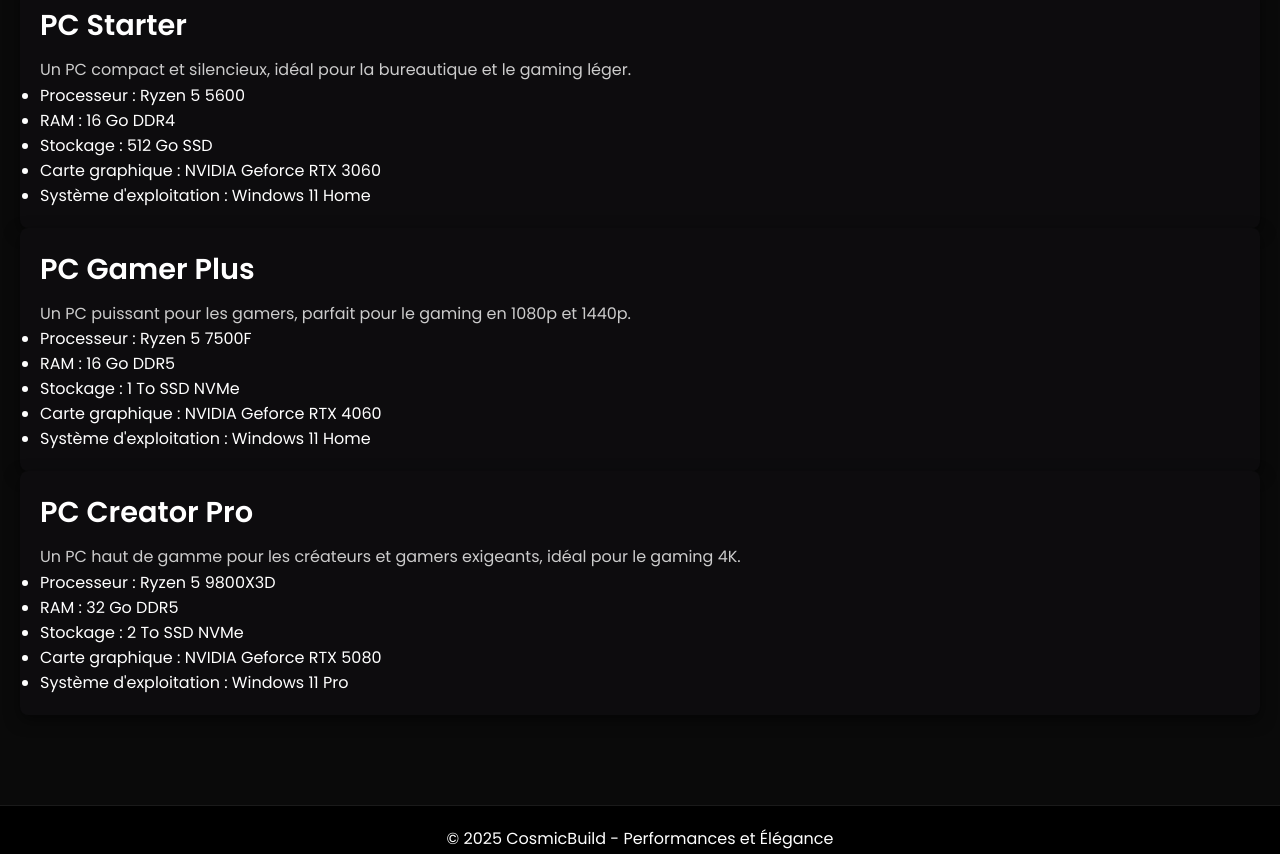
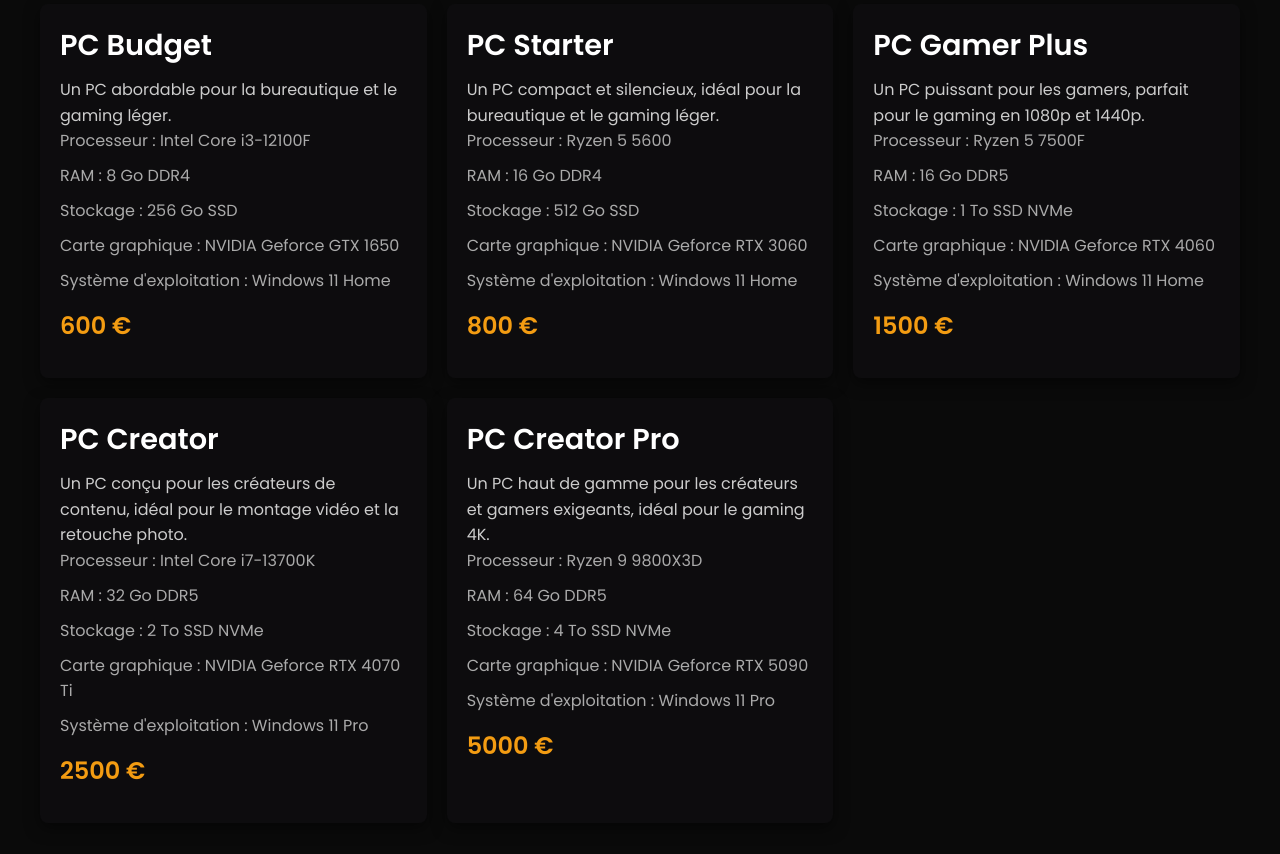
Before and after one commit to tristeak/B1-CosmicBuild, a plain HTML site: page details.html in a window 1280 px wide. Shown: the part 536-1390 px from the top of the page. Drawn offline with Linux system fonts and the light colour scheme.

Commit message:
Mise à jour de la section détails avec une disposition en 3 colonnes

```diff
--- a/details.html
+++ b/details.html
@@ -3,9 +3,14 @@
 <head>
     <meta charset="UTF-8">
     <meta name="viewport" content="width=device-width, initial-scale=1.0">
+    <meta name="description" content="Découvrez les détails des configurations PC haut de gamme de CosmicBuild.">
+    <meta name="keywords" content="PC, Gaming, Créateurs, Performances, CosmicBuild">
+    <meta name="author" content="CosmicBuild">
     <title>Détails des PC - CosmicBuild</title>
     <link href="https://fonts.googleapis.com/css2?family=Poppins:wght@300;400;600&display=swap" rel="stylesheet">
+    <link rel="icon" href="favicon.ico" type="image/x-icon">
     <style>
+        /* Styles généraux */
         * {
             margin: 0;
             padding: 0;
@@ -19,6 +24,7 @@
             overflow-x: hidden;
         }
 
+        /* En-tête */
         .header {
             background-color: #000;
             padding: 1rem 2rem;
@@ -35,17 +41,6 @@
 
         .header.scrolled {
             background-color: rgba(0, 0, 0, 0.9);
-        }
-
-        .loading-bar {
-            position: fixed;
-            top: 60px; /* Ajustez en fonction de la hauteur de la barre de navigation */
-            left: 0;
-            width: 0;
-            height: 4px;
-            background-color: violet;
-            z-index: 1001;
-            transition: width 0.2s ease;
         }
 
         .logo {
@@ -67,7 +62,6 @@
         .nav-links {
             display: flex;
             gap: 20px;
-            transition: opacity 0.3s ease-in-out;
         }
 
         .nav-links a {
@@ -83,6 +77,7 @@
             transform: scale(1.1);
         }
 
+        /* Menu mobile */
         .burger {
             display: none;
             flex-direction: column;
@@ -152,7 +147,69 @@
                 display: flex;
             }
         }
+/* Mise en page en grille pour 3 colonnes */
+.grid {
+        display: grid;
+        grid-template-columns: repeat(auto-fit, minmax(300px, 1fr));
+        gap: 20px;
+        padding: 20px;
+    }
 
+    .details-card {
+        background-color: hsl(270, 7%, 5%);
+        border-radius: 8px;
+        padding: 20px;
+        box-shadow: 0 5px 15px rgba(0, 0, 0, 0.5);
+        transition: transform 0.3s, box-shadow 0.3s;
+    }
+
+    .details-card:hover {
+        transform: translateY(-10px);
+        box-shadow: 0 15px 20px rgba(0, 0, 0, 0.8);
+    }
+
+    .details-card h2 {
+        font-size: 1.8rem;
+        margin-bottom: 10px;
+        color: #fff;
+    }
+
+    .details-card .price {
+        font-size: 1.5rem;
+        font-weight: bold;
+        color: #f39c12;
+        margin: 15px 0;
+    }
+
+    .details-card p {
+        font-size: 1rem;
+        line-height: 1.6;
+        color: #ccc;
+    }
+
+    .details-card ul {
+        list-style: none;
+        padding: 0;
+        margin: 0;
+    }
+
+    .details-card ul li {
+        margin-bottom: 10px;
+        color: #aaa;
+    }
+        /* Barre de chargement */
+        .loading-bar {
+            position: fixed;
+            top: 60px;
+            left: 0;
+            width: 0;
+            height: 4px;
+            background-color: violet;
+            z-index: 1001;
+            transition: width 0.2s ease;
+        }
+
+        /* Section Hero */
         .hero {
             height: 50vh;
             display: flex;
@@ -160,10 +217,10 @@
             justify-content: center;
             align-items: center;
             text-align: center;
-            background: linear-gradient(to bottom, rgba(0, 0, 0, 0.8), rgba(17, 17, 17, 0.8)), url('backround.png') no-repeat center center;
+            background: linear-gradient(to bottom, rgba(0, 0, 0, 0.8), rgba(17, 17, 17, 0.8)), url('background.png') no-repeat center center;
             background-size: cover;
             animation: fadeIn 1.5s ease-out;
-            margin-top: 80px; /* Adjust for fixed header */
+            margin-top: 80px;
         }
 
         .hero h1 {
@@ -181,6 +238,7 @@
             animation: fadeIn 1.5s ease-out;
         }
 
+        /* Section Détails */
         .details-container {
             padding: 40px 20px;
             display: flex;
@@ -221,6 +279,7 @@
             color: #ccc;
         }
 
+        /* Pied de page */
         footer {
             background-color: #000;
             color: #fff;
@@ -230,6 +289,7 @@
             border-top: 1px solid rgba(255, 255, 255, 0.1);
         }
 
+        /* Animations */
         @keyframes fadeIn {
             from { opacity: 0; transform: translateY(20px); }
             to { opacity: 1; transform: translateY(0); }
@@ -242,7 +302,7 @@
     </style>
 </head>
 <body>
-    <!-- En-tête avec le logo et la navigation -->
+    <!-- En-tête -->
     <header class="header" id="header">
         <div class="logo">
             <img src="logo.png" alt="CosmicBuild Logo">
@@ -274,8 +334,24 @@
         <p>Explorez les spécifications et caractéristiques de nos configurations haut de gamme.</p>
     </section>
 
+ <!-- Section Détails -->
 <section class="details-container">
     <div class="grid">
+        <!-- PC Budget -->
+        <div class="details-card">
+            <h2>PC Budget</h2>
+            <p>Un PC abordable pour la bureautique et le gaming léger.</p>
+            <ul>
+                <li>Processeur : Intel Core i3-12100F</li>
+                <li>RAM : 8 Go DDR4</li>
+                <li>Stockage : 256 Go SSD</li>
+                <li>Carte graphique : NVIDIA Geforce GTX 1650</li>
+                <li>Système d'exploitation : Windows 11 Home</li>
+            </ul>
+            <div class="price">600 €</div>
+        </div>
+
+        <!-- PC Starter -->
         <div class="details-card">
             <h2>PC Starter</h2>
             <p>Un PC compact et silencieux, idéal pour la bureautique et le gaming léger.</p>
@@ -286,7 +362,10 @@
                 <li>Carte graphique : NVIDIA Geforce RTX 3060</li>
                 <li>Système d'exploitation : Windows 11 Home</li>
             </ul>
+            <div class="price">800 €</div>
         </div>
+
+        <!-- PC Gamer Plus -->
         <div class="details-card">
             <h2>PC Gamer Plus</h2>
             <p>Un PC puissant pour les gamers, parfait pour le gaming en 1080p et 1440p.</p>
@@ -297,26 +376,46 @@
                 <li>Carte graphique : NVIDIA Geforce RTX 4060</li>
                 <li>Système d'exploitation : Windows 11 Home</li>
             </ul>
+            <div class="price">1500 €</div>
         </div>
+
+        <!-- PC Creator -->
+        <div class="details-card">
+            <h2>PC Creator</h2>
+            <p>Un PC conçu pour les créateurs de contenu, idéal pour le montage vidéo et la retouche photo.</p>
+            <ul>
+                <li>Processeur : Intel Core i7-13700K</li>
+                <li>RAM : 32 Go DDR5</li>
+                <li>Stockage : 2 To SSD NVMe</li>
+                <li>Carte graphique : NVIDIA Geforce RTX 4070 Ti</li>
+                <li>Système d'exploitation : Windows 11 Pro</li>
+            </ul>
+            <div class="price">2500 €</div>
+        </div>
+
+        <!-- PC Creator Pro -->
         <div class="details-card">
             <h2>PC Creator Pro</h2>
             <p>Un PC haut de gamme pour les créateurs et gamers exigeants, idéal pour le gaming 4K.</p>
             <ul>
-                    <li>Processeur : Ryzen 5 9800X3D</li>
-                    <li>RAM : 32 Go DDR5</li>
-                    <li>Stockage : 2 To SSD NVMe</li>
-                    <li>Carte graphique : NVIDIA Geforce RTX 5080</li>
+                <li>Processeur : Ryzen 9 9800X3D</li>
+                <li>RAM : 64 Go DDR5</li>
+                <li>Stockage : 4 To SSD NVMe</li>
+                <li>Carte graphique : NVIDIA Geforce RTX 5090</li>
                 <li>Système d'exploitation : Windows 11 Pro</li>
             </ul>
+            <div class="price">5000 €</div>
         </div>
     </div>
 </section>
 
+    <!-- Pied de page -->
     <footer>
         <p>&copy; 2025 CosmicBuild - Performances et Élégance</p>
     </footer>
 
     <script>
+        // Menu burger
         function toggleMenu() {
             const burger = document.getElementById('burger');
             const mobileNav = document.getElementById('mobileNav');
@@ -324,6 +423,7 @@
             mobileNav.classList.toggle('active');
         }
 
+        // Barre de chargement et effet de défilement
         window.addEventListener('scroll', () => {
             const header = document.getElementById('header');
             const loadingBar = document.getElementById('loading-bar');
```
Lines whose indentation alone changed are shown as unchanged.
